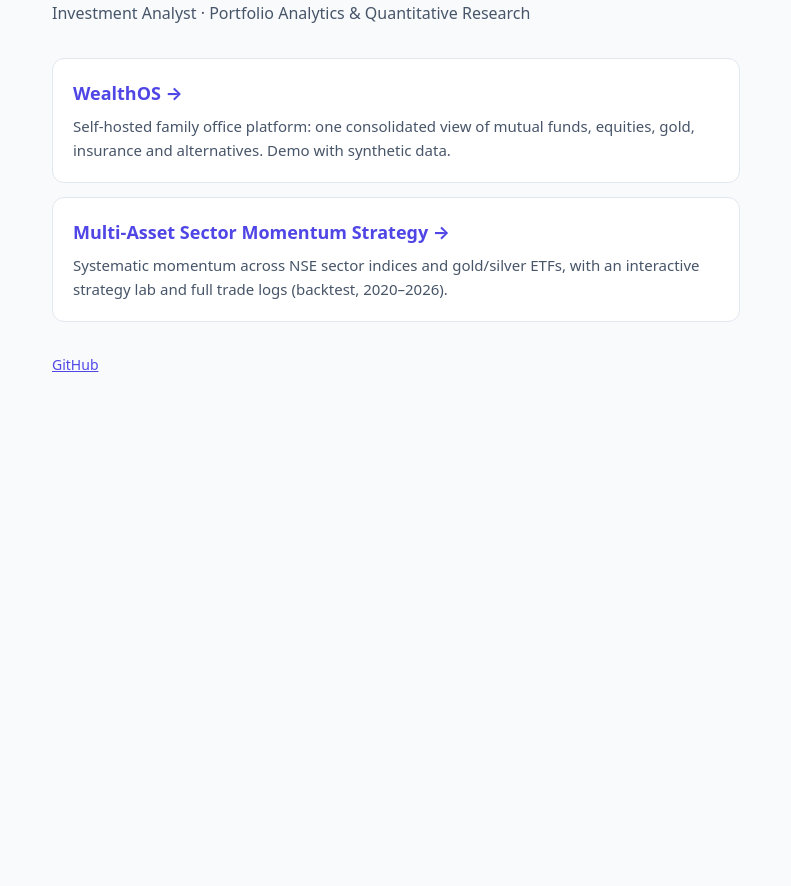
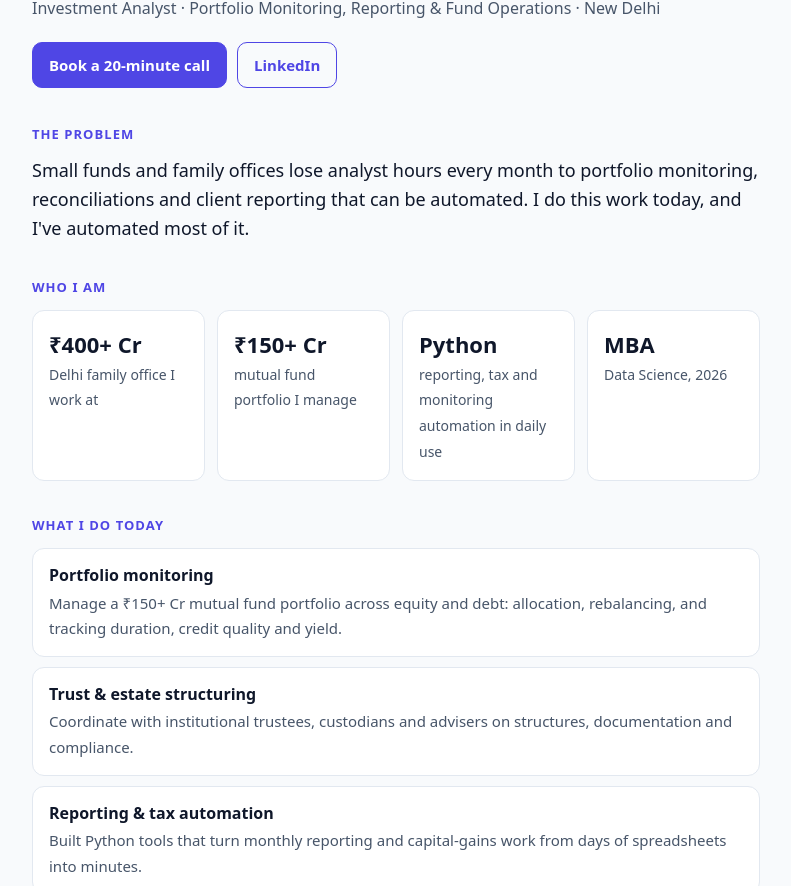
Before and after one commit to shubhamsinha1107/shubhamsinha1107.github.io, a plain HTML site: page index.html in a window 1280 px wide. Shown: the part 104-990 px from the top of the page, without its empty margins (244-1035 px from the left). Before the commit the page ends 800 px from the top, so only its background shows below. Drawn offline with Linux system fonts and the light colour scheme.

Commit message:
Homepage: one-page pitch

```diff
--- a/index.html
+++ b/index.html
@@ -3,27 +3,102 @@
 <head>
 <meta charset="utf-8">
 <meta name="viewport" content="width=device-width, initial-scale=1">
-<title>Shubham Sinha — Projects</title>
-<meta name="description" content="Live project showcases: WealthOS family office platform and a multi-asset sector momentum strategy.">
-<meta property="og:title" content="Shubham Sinha — Projects">
-<meta property="og:description" content="Live project showcases: WealthOS family office platform and a multi-asset sector momentum strategy.">
+<title>Shubham Sinha — Investment Analyst</title>
+<meta name="description" content="Investment Analyst at a ₹400+ Cr Delhi family office. Portfolio monitoring, reporting automation and fund operations: what I'd bring to your team.">
+<meta property="og:title" content="Shubham Sinha — Investment Analyst">
+<meta property="og:description" content="Portfolio monitoring, reporting automation and fund operations: what I'd bring to your team.">
 <style>
-:root { --bg:#0a0e17; --card:#141a29; --border:#262e42; --text:#f1f5f9; --muted:#94a3b8; --accent:#818cf8; }
-@media (prefers-color-scheme: light) { :root { --bg:#f8fafc; --card:#fff; --border:#e2e8f0; --text:#0f172a; --muted:#475569; --accent:#4f46e5; } }
-* { box-sizing:border-box } body { margin:0; background:var(--bg); color:var(--text); font:16px/1.6 system-ui,-apple-system,"Segoe UI",sans-serif; }
-main { max-width:720px; margin:0 auto; padding:56px 16px; }
-h1 { font-size:28px; margin:0 0 4px; } p.sub { color:var(--muted); margin:0 0 32px; }
-a.card { display:block; text-decoration:none; color:inherit; background:var(--card); border:1px solid var(--border); border-radius:12px; padding:20px; margin-bottom:14px; transition:border-color .2s, transform .2s; }
+:root { --bg:#0a0e17; --card:#141a29; --border:#262e42; --text:#f1f5f9; --muted:#94a3b8; --accent:#818cf8; --good:#34d399; }
+@media (prefers-color-scheme: light) { :root { --bg:#f8fafc; --card:#fff; --border:#e2e8f0; --text:#0f172a; --muted:#475569; --accent:#4f46e5; --good:#059669; } }
+* { box-sizing:border-box }
+body { margin:0; background:var(--bg); color:var(--text); font:16px/1.6 system-ui,-apple-system,"Segoe UI",sans-serif; }
+main { max-width:760px; margin:0 auto; padding:48px 16px 56px; }
+h1 { font-size:30px; margin:0 0 4px; letter-spacing:-.01em; }
+p.sub { color:var(--muted); margin:0 0 20px; }
+.cta { display:flex; flex-wrap:wrap; gap:10px; margin:0 0 36px; }
+.btn { display:inline-block; padding:10px 16px; border-radius:10px; text-decoration:none; font-weight:600; font-size:15px; border:1px solid var(--accent); color:var(--accent); }
+.btn.primary { background:var(--accent); color:#fff; }
+section { margin:0 0 34px; }
+h2 { font-size:13px; text-transform:uppercase; letter-spacing:.08em; color:var(--accent); margin:0 0 12px; }
+.lead { font-size:18px; margin:0; }
+.stats { display:grid; grid-template-columns:repeat(auto-fit,minmax(160px,1fr)); gap:12px; }
+.stat { background:var(--card); border:1px solid var(--border); border-radius:12px; padding:16px; }
+.stat b { display:block; font-size:22px; } .stat span { color:var(--muted); font-size:14px; }
+ul.list { margin:0; padding:0; list-style:none; }
+ul.list li { background:var(--card); border:1px solid var(--border); border-radius:12px; padding:14px 16px; margin-bottom:10px; }
+ul.list li b { display:block; margin-bottom:2px; } ul.list li span { color:var(--muted); font-size:15px; }
+.plan { display:grid; grid-template-columns:repeat(auto-fit,minmax(200px,1fr)); gap:12px; }
+.plan div { background:var(--card); border:1px solid var(--border); border-radius:12px; padding:16px; }
+.plan h3 { margin:0 0 6px; font-size:15px; color:var(--good); } .plan p { margin:0; color:var(--muted); font-size:15px; }
+a.card { display:block; text-decoration:none; color:inherit; background:var(--card); border:1px solid var(--border); border-radius:12px; padding:18px; margin-bottom:12px; transition:border-color .2s, transform .2s; }
 a.card:hover { border-color:var(--accent); transform:translateY(-2px); }
-a.card h2 { margin:0 0 6px; font-size:18px; color:var(--accent); } a.card p { margin:0; color:var(--muted); font-size:15px; }
-footer { margin-top:32px; color:var(--muted); font-size:14px; } footer a { color:var(--accent); }
+a.card h3 { margin:0 0 4px; font-size:17px; color:var(--accent); } a.card p { margin:0; color:var(--muted); font-size:15px; }
+.ask { background:var(--card); border:1px solid var(--accent); border-radius:12px; padding:20px; }
+.ask p { margin:0 0 14px; font-size:17px; }
+footer { margin-top:28px; color:var(--muted); font-size:13px; }
+footer a { color:var(--accent); }
 </style>
 </head>
 <body><main>
+
 <h1>Shubham Sinha</h1>
-<p class="sub">Investment Analyst · Portfolio Analytics &amp; Quantitative Research</p>
-<a class="card" href="wealthos/"><h2>WealthOS →</h2><p>Self-hosted family office platform: one consolidated view of mutual funds, equities, gold, insurance and alternatives. Demo with synthetic data.</p></a>
-<a class="card" href="quant/"><h2>Multi-Asset Sector Momentum Strategy →</h2><p>Systematic momentum across NSE sector indices and gold/silver ETFs, with an interactive strategy lab and full trade logs (backtest, 2020–2026).</p></a>
-<footer><a href="https://github.com/shubhamsinha1107">GitHub</a></footer>
+<p class="sub">Investment Analyst · Portfolio Monitoring, Reporting &amp; Fund Operations · New Delhi</p>
+<div class="cta">
+  <a class="btn primary" href="mailto:sagemodeshubham@gmail.com?subject=20-minute%20call">Book a 20-minute call</a>
+  <a class="btn" href="https://www.linkedin.com/in/shubham-sinha-7a3285300">LinkedIn</a>
+</div>
+
+<section>
+  <h2>The problem</h2>
+  <p class="lead">Small funds and family offices lose analyst hours every month to portfolio monitoring, reconciliations and client reporting that can be automated. I do this work today, and I've automated most of it.</p>
+</section>
+
+<section>
+  <h2>Who I am</h2>
+  <div class="stats">
+    <div class="stat"><b>₹400+ Cr</b><span>Delhi family office I work at</span></div>
+    <div class="stat"><b>₹150+ Cr</b><span>mutual fund portfolio I manage</span></div>
+    <div class="stat"><b>Python</b><span>reporting, tax and monitoring automation in daily use</span></div>
+    <div class="stat"><b>MBA</b><span>Data Science, 2026</span></div>
+  </div>
+</section>
+
+<section>
+  <h2>What I do today</h2>
+  <ul class="list">
+    <li><b>Portfolio monitoring</b><span>Manage a ₹150+ Cr mutual fund portfolio across equity and debt: allocation, rebalancing, and tracking duration, credit quality and yield.</span></li>
+    <li><b>Trust &amp; estate structuring</b><span>Coordinate with institutional trustees, custodians and advisers on structures, documentation and compliance.</span></li>
+    <li><b>Reporting &amp; tax automation</b><span>Built Python tools that turn monthly reporting and capital-gains work from days of spreadsheets into minutes.</span></li>
+  </ul>
+</section>
+
+<section>
+  <h2>Proof: live demos</h2>
+  <a class="card" href="wealthos/"><h3>WealthOS →</h3><p>Family office platform: one consolidated view of mutual funds, equities, gold, insurance and alternatives. Demo with synthetic data.</p></a>
+  <a class="card" href="quant/"><h3>Sector momentum strategy →</h3><p>Systematic rotation across NSE sector indices and gold/silver ETFs, with an interactive lab and full trade logs. Research backtest, 2020–2026.</p></a>
+</section>
+
+<section>
+  <h2>My first 90 days at your firm</h2>
+  <div class="plan">
+    <div><h3>Days 1–30</h3><p>Learn your book and processes. Map every recurring report, reconciliation and compliance deadline.</p></div>
+    <div><h3>Days 31–60</h3><p>Build a monitoring dashboard: holdings, exposures, limits and alerts in one place, updated automatically.</p></div>
+    <div><h3>Days 61–90</h3><p>Automate client and investor reporting, plus a compliance calendar, so the team's time goes to investing, not spreadsheets.</p></div>
+  </div>
+</section>
+
+<section>
+  <div class="ask">
+    <h2>The ask</h2>
+    <p>A 20-minute call to understand your team, and to see whether I can take some of this work off your desk.</p>
+    <a class="btn primary" href="mailto:sagemodeshubham@gmail.com?subject=20-minute%20call">sagemodeshubham@gmail.com</a>
+  </div>
+</section>
+
+<footer>
+  Demos use synthetic data. The strategy showcase is research, not investment advice; I am not SEBI-registered, and past or backtested performance does not guarantee future returns.
+  · <a href="https://github.com/shubhamsinha1107">GitHub</a>
+</footer>
+
 </main></body>
 </html>
```
